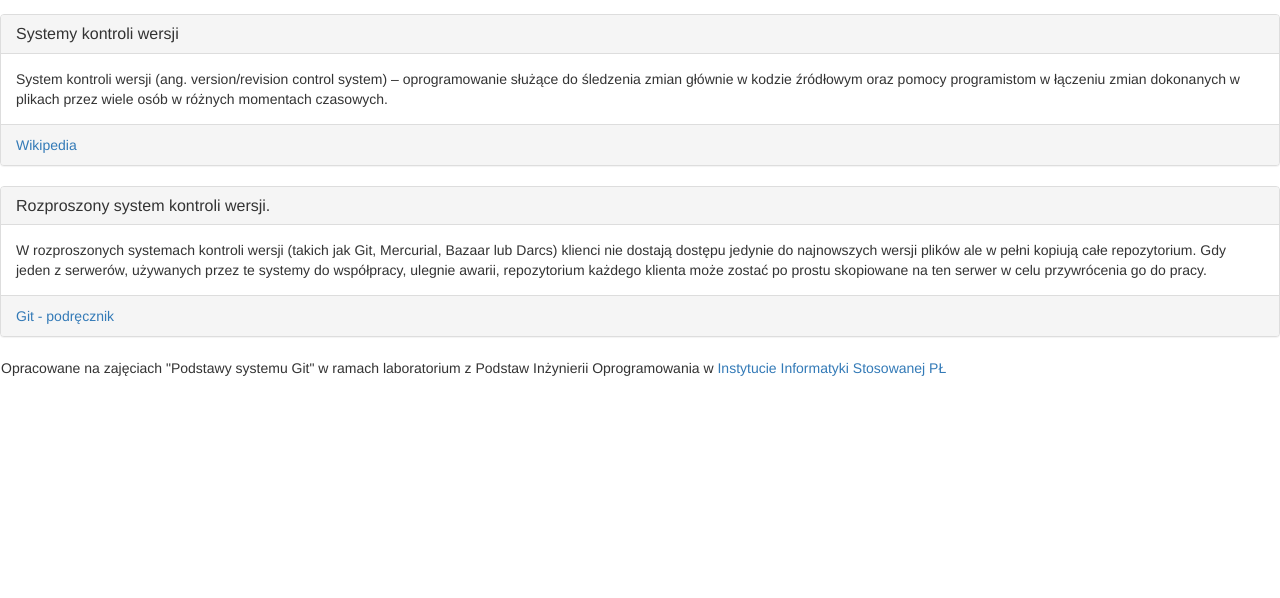
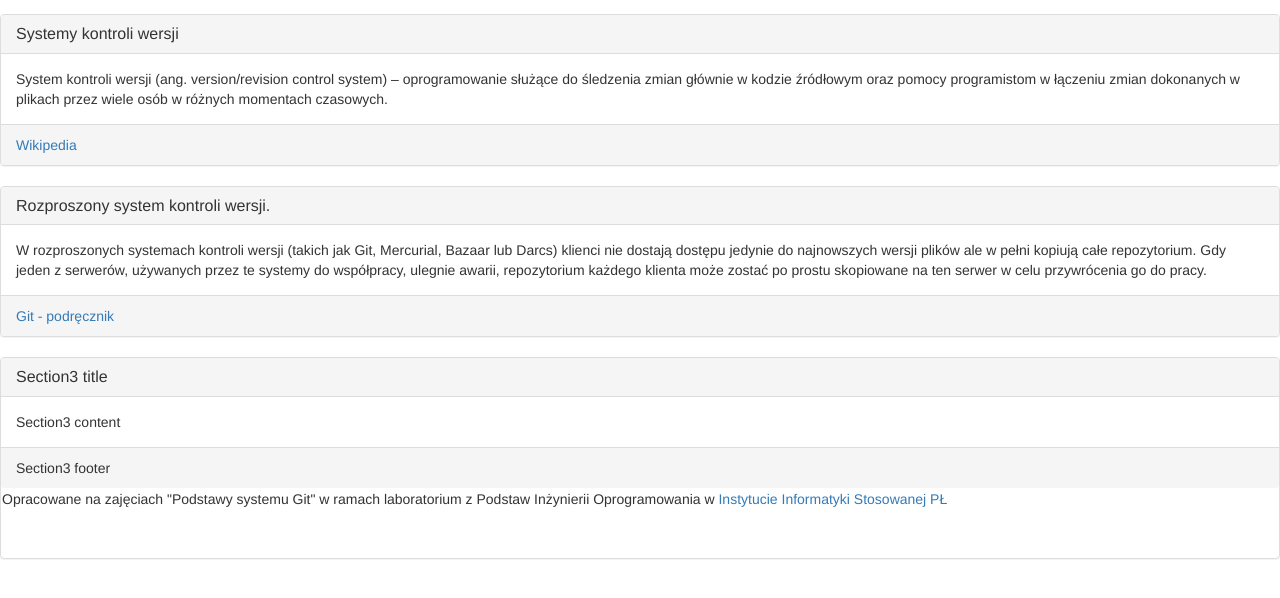
Before and after one commit to zexxez15/iislabpio_171894_new, a plain HTML site: page index.html in a window 1280 px wide. Shown: the part 58-656 px from the top of the page. Drawn offline with nearby package versions, Linux system fonts and the light colour scheme.

Commit message:
zmiana nr1 - dodanie sekcji

```diff
--- a/index.html
+++ b/index.html
@@ -38,6 +38,16 @@
 				<a href="http://git-scm.com/book/pl/Pierwsze-kroki-Wprowadzenie-do-kontroli-wersji#Rozproszone-systemy-kontroli-wersji">Git - podręcznik</a>
 			</footer>
 		</section>
+		<section id="section3" class="panel panel-default">
+<div class="panel-heading">
+<h3 class="panel-title">Section3 title</h3>
+</div>
+<div class="panel-body">
+Section3 content
+</div>
+<footer class="panel-footer">
+Section3 footer
+</footer>
 		<footer  class="navbar">
 			Opracowane na zajęciach "Podstawy systemu Git" w ramach laboratorium z Podstaw Inżynierii Oprogramowania w <a href="http://www.iis.p.lodz.pl/">Instytucie Informatyki Stosowanej PŁ</a>
 		</footer>
```
